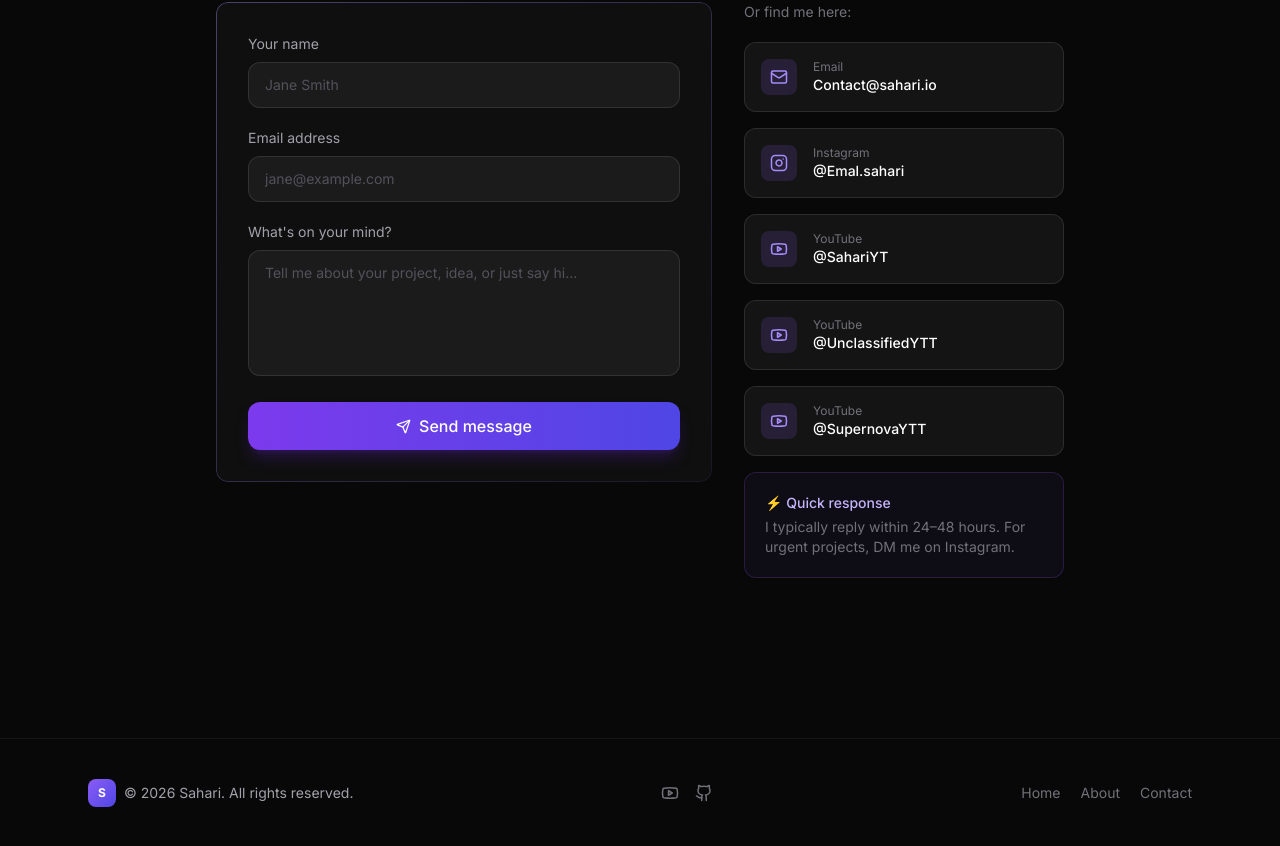
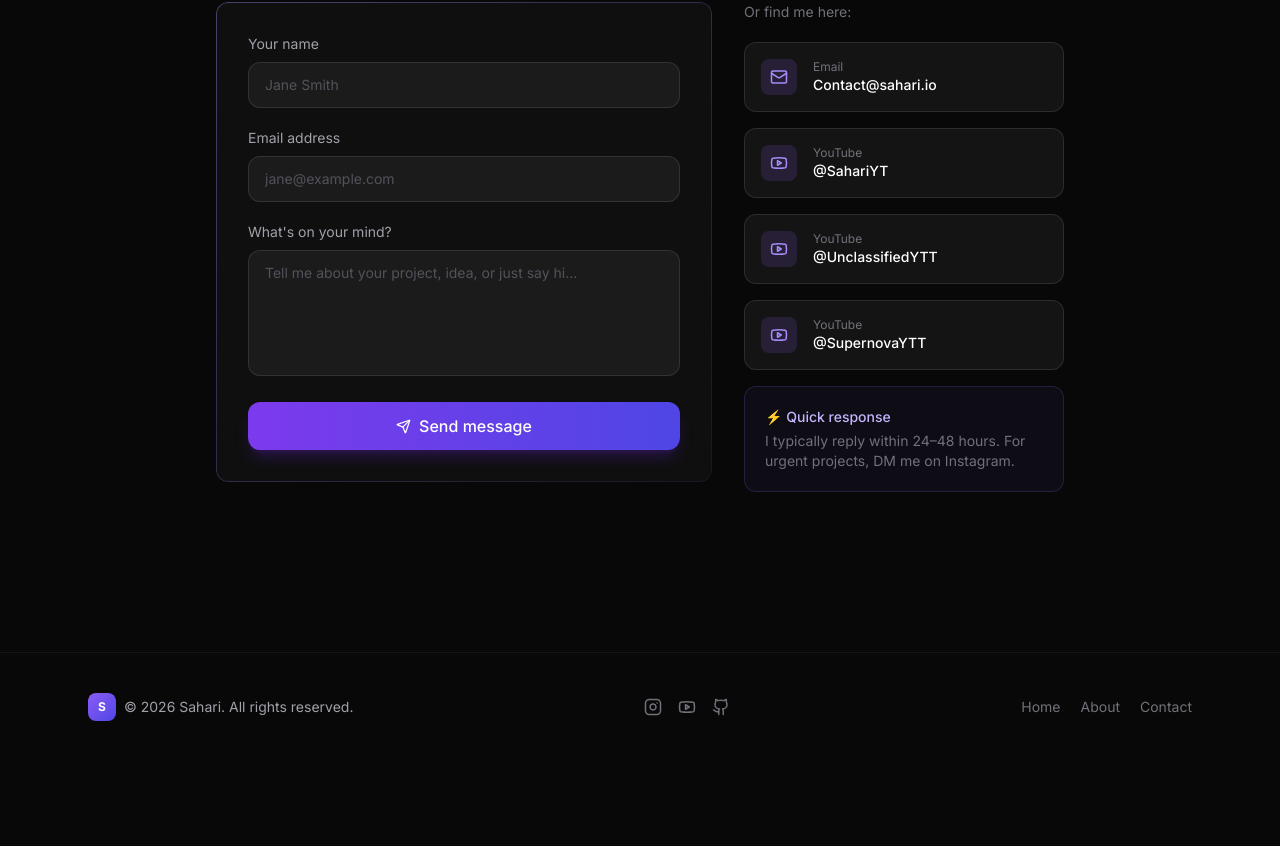
Before and after one commit to EmalSahari/sahari-website, a React (Vite) app: page /contact in a window 1280 px wide. Shown: the part 318-1164 px from the top of the page. After the commit the page ends 1079 px from the top, so only its background shows below. Built offline with nearby package versions, Linux system fonts and the light colour scheme.

Commit message:
Hide Instagram handle, expose as logo-only link in footer
- Removed Instagram card (with handle text) from Contact page
- Added Instagram icon to footer alongside YouTube/GitHub so it's
  reachable from every page without exposing the handle text

```diff
--- a/src/components/Footer.jsx
+++ b/src/components/Footer.jsx
@@ -1,5 +1,5 @@
 import { Link } from 'react-router-dom'
-import { Youtube, Github } from 'lucide-react'
+import { Youtube, Github, Instagram } from 'lucide-react'
 
 export default function Footer() {
   return (
@@ -15,6 +15,15 @@ export default function Footer() {
         </div>
 
         <div className="flex items-center gap-4">
+          <a
+            href="https://instagram.com/emal.sahari"
+            target="_blank"
+            rel="noopener noreferrer"
+            className="text-zinc-500 hover:text-pink-400 transition-colors"
+            aria-label="Instagram"
+          >
+            <Instagram size={18} />
+          </a>
           <a
             href="https://youtube.com/@SahariYT"
             target="_blank"
--- a/src/pages/Contact.jsx
+++ b/src/pages/Contact.jsx
@@ -1,6 +1,6 @@
 import { useState } from 'react'
 import { motion } from 'framer-motion'
-import { Mail, Youtube, Instagram, Send, CheckCircle2 } from 'lucide-react'
+import { Mail, Youtube, Send, CheckCircle2 } from 'lucide-react'
 
 const fadeUp = {
   hidden: { opacity: 0, y: 20 },
@@ -17,12 +17,6 @@ const socials = [
     label: 'Email',
     value: 'Contact@sahari.io',
     href: 'mailto:Contact@sahari.io',
-  },
-  {
-    icon: <Instagram size={18} />,
-    label: 'Instagram',
-    value: '@Emal.sahari',
-    href: 'https://instagram.com/emal.sahari',
   },
   {
     icon: <Youtube size={18} />,
```
